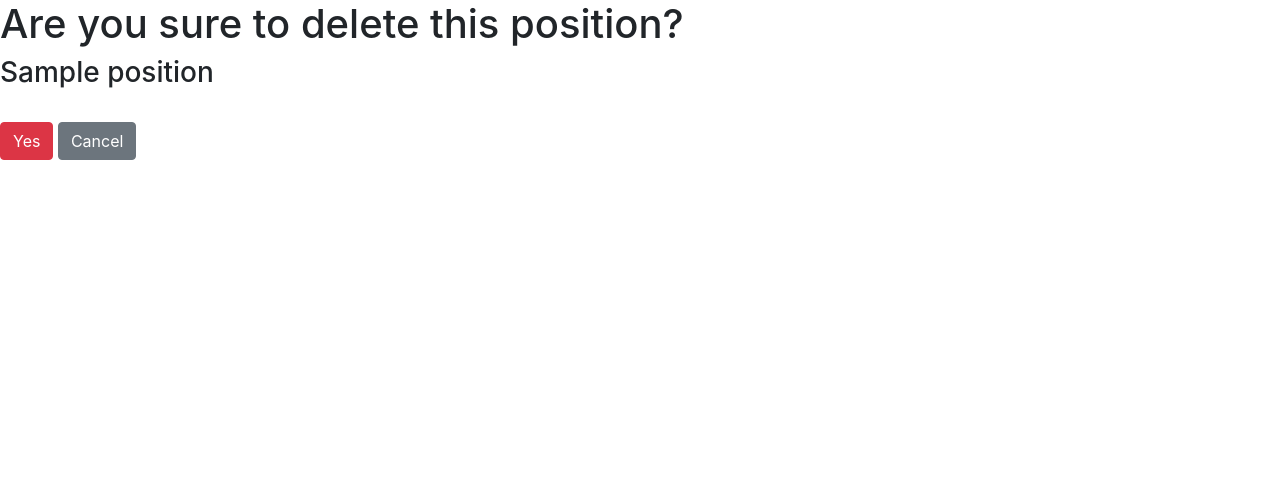
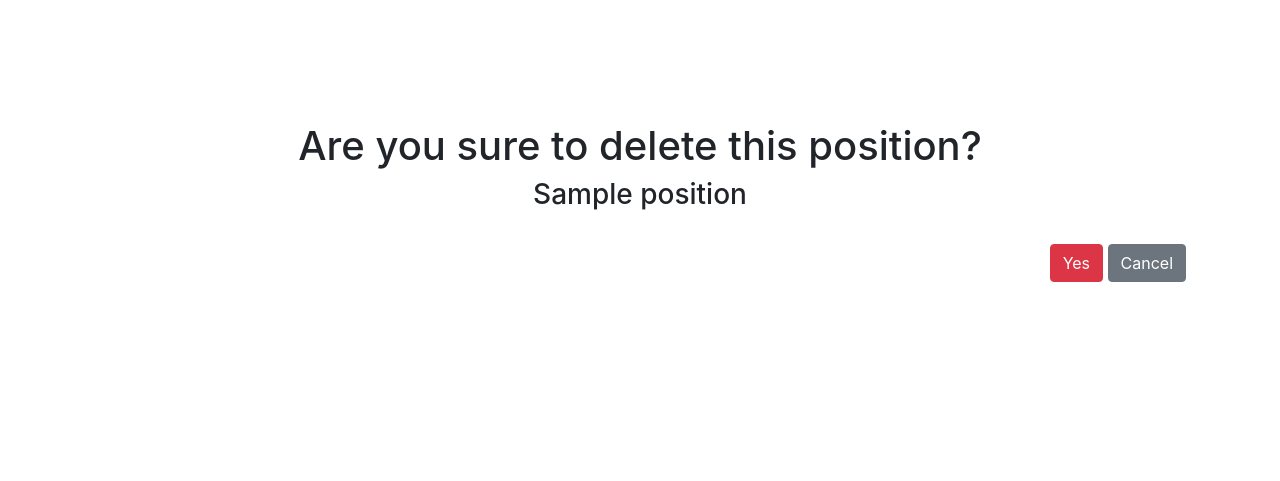
Before and after one commit to leetwinoff/team-task-manager, a Django app: page /positions/1/delete in a window 1280 px wide. Shown: the part 48-529 px from the top of the page. Before the commit the page ends 208 px from the top, so only its background shows below. Run offline with Django 4.2, Linux system fonts and the light colour scheme; a user stored in the database is signed in; tables that the repository leaves empty hold one stand-in row (values such as "Sample post"); some libraries are stand-ins or nearby versions.

Commit message:
Updated position confirm delete template

```diff
--- a/templates/tasks/position_confirm_delete.html
+++ b/templates/tasks/position_confirm_delete.html
@@ -1,14 +1,22 @@
 {% extends "base.html" %}
 
 {% block content %}
+  <div class="container" style="display: flex; align-items: center; margin-top: 200px; justify-content: center; height: 100px; flex-direction: column;">
   <h1>Are you sure to delete this position?</h1>
-  <h3> {{ position }}</h3>
-  <form action="" method="post">
-    {% csrf_token %}
 
-    <br>
+  <div class="container" style="display: flex; align-items: center; justify-content: center; height: 100px;">
+    <h3>{{ position }}</h3>
+  </div>
 
-    <input type="submit" value="Yes" class="btn btn-danger">
-    <a class="btn btn-secondary" href="{% url "tasks:positions-list" %}">Cancel</a>
-  </form>
+  <div class="container">
+    <form action="" method="post" style="float: right">
+      {% csrf_token %}
+
+      <br>
+
+      <input type="submit" value="Yes" class="btn btn-danger">
+      <a class="btn btn-secondary" href="{% url "tasks:positions-list" %}">Cancel</a>
+    </form>
+  </div>
+</div>
 {% endblock %}
```
